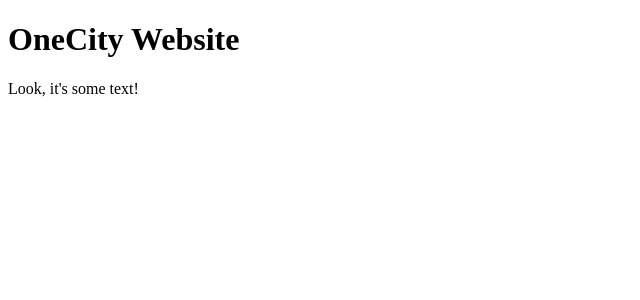
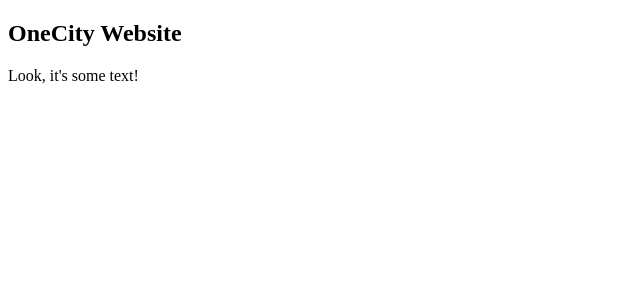
Before and after one commit to zsakowitz/one-city, a SvelteKit app: page / in a window 1280 px wide. Shown: the top 300 px of the page, without its empty margins (0-640 px from the left). Built offline with nearby package versions, Linux system fonts and the light colour scheme.

Commit message:
Update +page.svelte

```diff
--- a/src/routes/+page.svelte
+++ b/src/routes/+page.svelte
@@ -1,3 +1,4 @@
-<h1>OneCity Website</h1>
-
-<p>Look, it's some text!</p>
+<article>
+  <h1>OneCity Website</h1>
+  <p>Look, it's some text!</p>
+</article>
```
